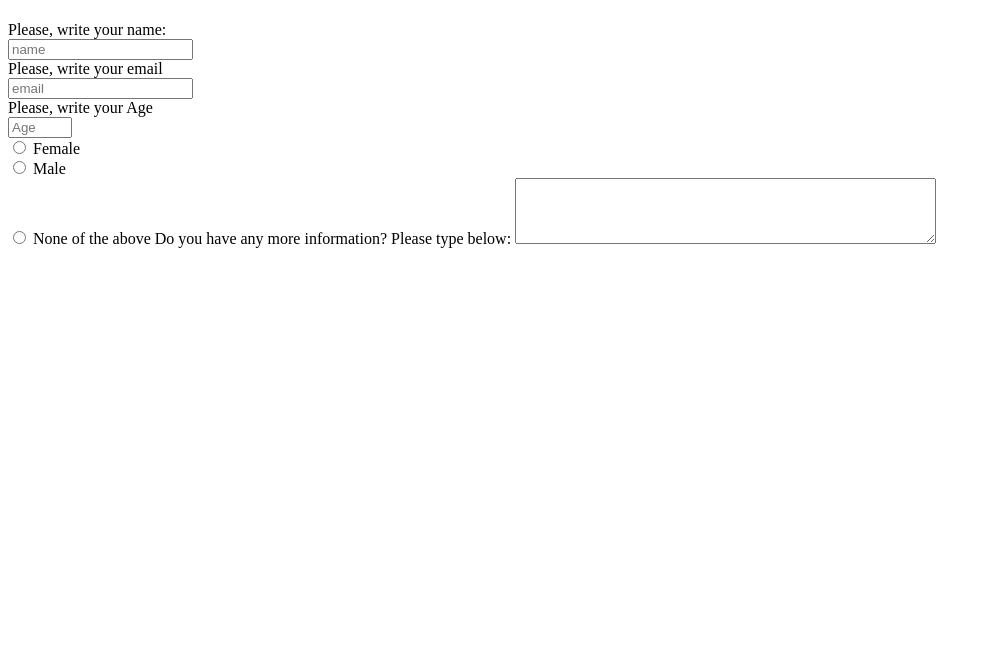
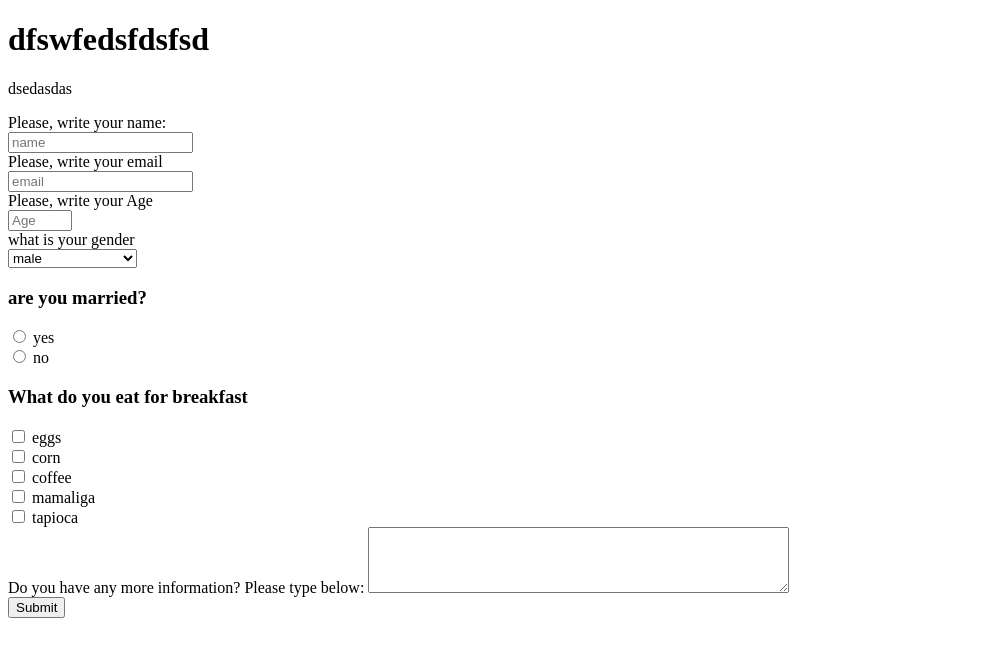
Before and after one commit to zulu02/html.css, a plain HTML site: page index.html in a window 1280 px wide. Shown: the whole page, without its empty margins (0-991 px from the left). Drawn offline with Linux system fonts and the light colour scheme; a script that the page names is missing.

Commit message:
passed the test

```diff
--- a/index.html
+++ b/index.html
@@ -3,32 +3,61 @@
   <head>
     <meta charset="UTF-8">
     <title>
+      <h1 id ="title">dfswfedsfdsfsd</h1>
 
     </title>
     <link rel="stylesheet" href="css/style.css">
   </head>
 
   <body>
-    <h1 id="title"></h1>
-    <p id="description"></p>
+    <h1 id ="title">dfswfedsfdsfsd</h1>
+    <p id="description">dsedasdas</p>
     <form id="survey-form">
+      <div>
         <label for="name" id="name-label">Please, write your name:</label><br>
         <input type="text" id="name" name="name" placeholder="name" required><br>
+      </div>
+      <div>
         <label for="email" id="email-label">Please, write your email</label><br>
         <input type="email" id="email" name="email" placeholder="email" required><br>
+      </div>
+      <div>
         <label for="number" id="number-label">Please, write your Age</label><br>
-      <input type="number" id="Age" name="number" placeholder="Age" min= "1" max= "130" required><br>
-
-      <input type="radio" id="dropdown-female" name="dropdown" value="Female">
-      <label for="dropdown-female">Female</label><br>
-      <input type="radio" id="dropdown-male" name="dropdown" value="Male">
-      <label for="dropdown-male">Male</label><br>
-      <input type="radio" id="dropdown-neither" name="dropdown" value="Neither">
-      <label for="dropdown-neither">None of the above</label>
-
+        <input type="number" id="number" name="number" placeholder="Age" min= "1" max= "130" required><br>
+      </div>
+      <div>
+        <label for="dropdown">what is your gender</label><br>
+        <select id="dropdown"><br>
+          <option value="male">male</option>
+          <option value="female">female</option>
+          <option value="none of the above">none of the above</option>
+        </select>
+      </div>
+        <div>
+          <p><h3>are you married?</h3></p>
+          <input type="radio" id="dropdown" name="dropdown" value="yes">
+          <label for="dropdown-female">yes</label><br>
+          <input type="radio" id="dropdown" name="dropdown" value="no">
+          <label for="dropdown-female">no</label><br>
+        </div>
+      <div>
+        <p><h3>What do you eat for breakfast</h3></p>
+        <input type="checkbox" id="vehicle1" name="vehicle1" value="Bike">
+        <label for="vehicle1"> eggs</label><br>
+        <input type="checkbox" id="vehicle1" name="vehicle1" value="Bike">
+        <label for="vehicle1"> corn</label><br>
+        <input type="checkbox" id="vehicle1" name="vehicle1" value="Bike">
+        <label for="vehicle1"> coffee</label><br>
+        <input type="checkbox" id="vehicle1" name="vehicle1" value="Bike">
+        <label for="vehicle1"> mamaliga</label><br>
+        <input type="checkbox" id="vehicle1" name="vehicle1" value="Bike">
+        <label for="vehicle1"> tapioca </label><br>
+      </div>
+      <div>
         <label for="">Do you have any more information? Please type below:</label>
-      <textarea id="" name="w3review" type rows="4" cols="50">
-      </textarea>
+        <textarea id="" name="comment" type rows="4" cols="50">      </textarea>
+      </div>
+      <button id="submit">Submit</button>
 
 
 
```
Lines whose indentation alone changed are shown as unchanged.
